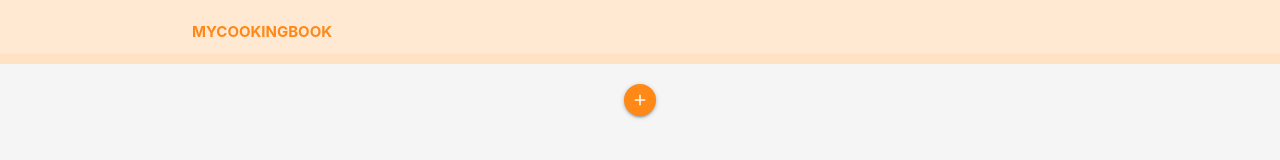
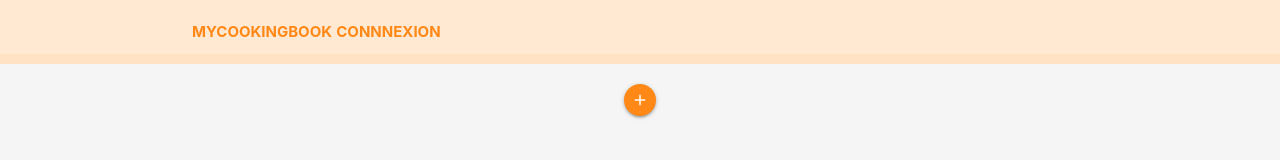
Before and after one commit to colonnam/myCookingBook, a plain HTML site: page index.html in a window 1280 px wide. Drawn offline with Linux system fonts and the light colour scheme; no server answers.

Commit message:
connexion user

```diff
--- a/index.html
+++ b/index.html
@@ -23,6 +23,8 @@
   <nav class="z-depth-0">
     <div class="nav-wrapper container">
       <a href="./"><span>MyCookingBook</span></a>
+      <a href="./"><span>Connnexion</span></a>
+
     </div>
   </nav>
 
```
